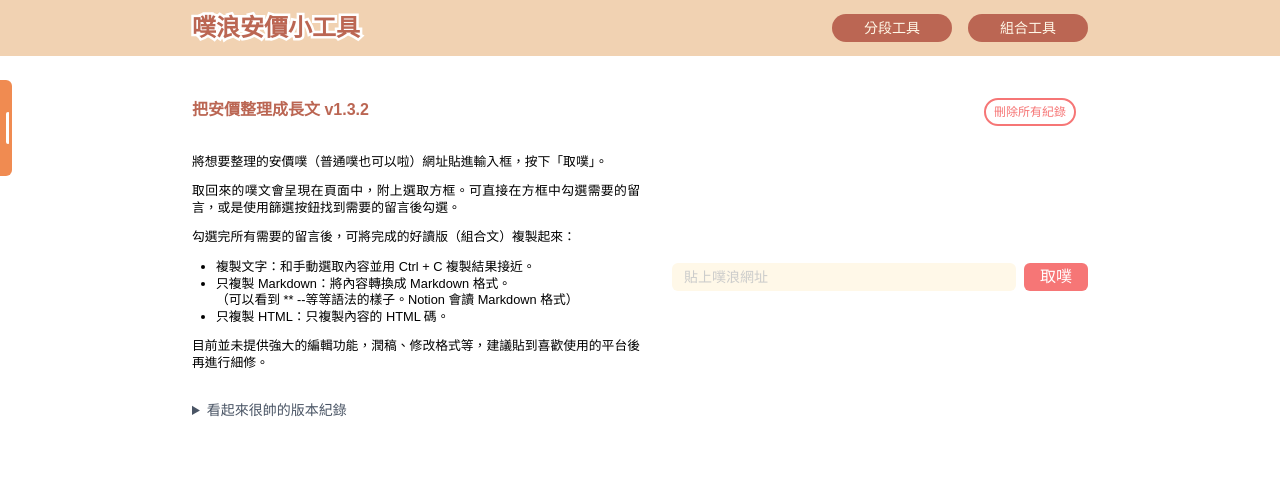
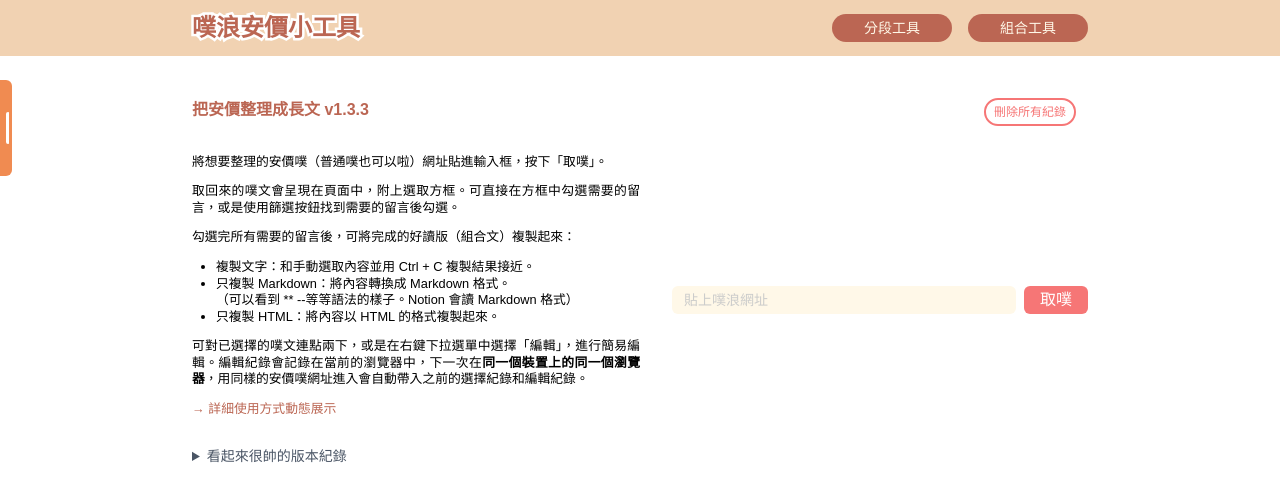
Before and after one commit to LeeYitian/plurkAnchorTools, a Next.js app: page /unit in a window 1280 px wide. Shown: the top 502 px of the page. Built offline with nearby package versions, Linux system fonts and the light colour scheme.

Commit message:
feat: edit unit instruction and version number

```diff
--- a/src/app/unit/features/LinkArea.tsx
+++ b/src/app/unit/features/LinkArea.tsx
@@ -34,10 +34,21 @@ export default function LinkArea() {
                   <br />
                   （可以看到 ** --等等語法的樣子。Notion 會讀 Markdown 格式）
                 </li>
-                <li>只複製 HTML：只複製內容的 HTML 碼。</li>
+                <li>只複製 HTML：將內容以 HTML 的格式複製起來。</li>
               </ul>
               <p>
-                目前並未提供強大的編輯功能，潤稿、修改格式等，建議貼到喜歡使用的平台後再進行細修。
+                可對已選擇的噗文連點兩下，或是在右鍵下拉選單中選擇「編輯」，進行簡易編輯。編輯紀錄會記錄在當前的瀏覽器中，下一次在
+                <b>同一個裝置上的同一個瀏覽器</b>
+                ，用同樣的安價噗網址進入會自動帶入之前的選擇紀錄和編輯紀錄。
+              </p>
+              <p>
+                <a
+                  className="text-main font-medium"
+                  href="https://www.plurk.com/p/3hpbvu5rum"
+                  target="_blank"
+                >
+                  → 詳細使用方式動態展示
+                </a>
               </p>
             </section>
           </div>
--- a/src/app/unit/page.tsx
+++ b/src/app/unit/page.tsx
@@ -20,7 +20,7 @@ export default function Unit() {
     <DBProvider>
       <PlurksDataProvider>
         <div className="w-full px-4 lg:px-0 mx-auto mt-[calc(115px+var(--spacing)*7)] md:mt-[calc(70px+var(--spacing)*7)] relative">
-          <h3 className="text-main font-bold mb-4">把安價整理成長文 v1.3.2</h3>
+          <h3 className="text-main font-bold mb-4">把安價整理成長文 v1.3.3</h3>
           <DeleteDB />
           <LinkArea />
           {/* 桌面版 */}
```
